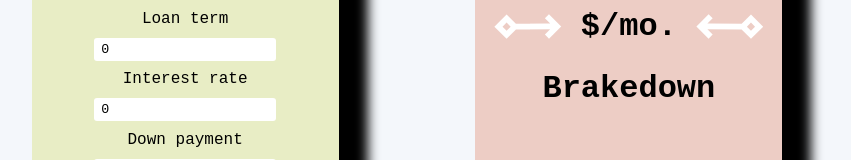
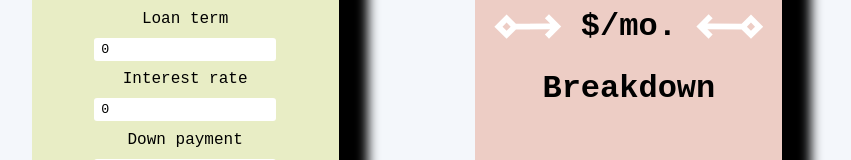
Before and after one commit to daaavit/car-loan-calculator, a React (Create React App) app: page / in a window 1280 px wide. Shown: the part 226-386 px from the top of the page, without its empty margins (233-1084 px from the left). Built offline with nearby package versions, Linux system fonts and the light colour scheme.

Commit message:
fixed typo

```diff
--- a/src/components/Main.jsx
+++ b/src/components/Main.jsx
@@ -155,7 +155,7 @@ const Main = () => {
               <Title justifyContent="center"> ${monthlyPayment}/mo.</Title>
               <CgArrowLongLeftR color="white" size="80%" />
             </Uni_Div>
-            <Title justifyContent="center">Brakedown</Title>
+            <Title justifyContent="center">Breakdown</Title>
           </Uni_Div>
           <Uni_Div flexDirection="column" height="40%" width="90%">
             <Uni_Div
```
